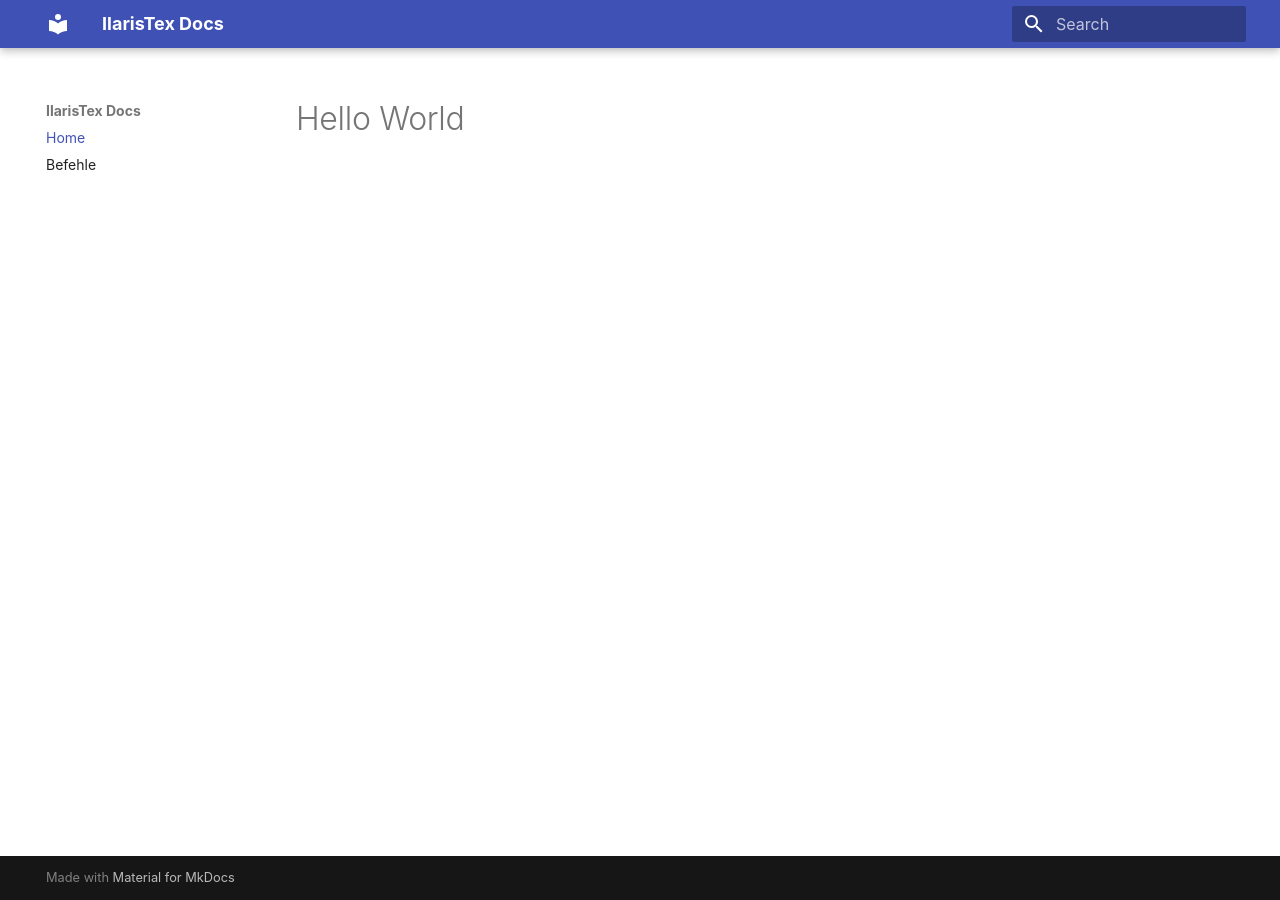
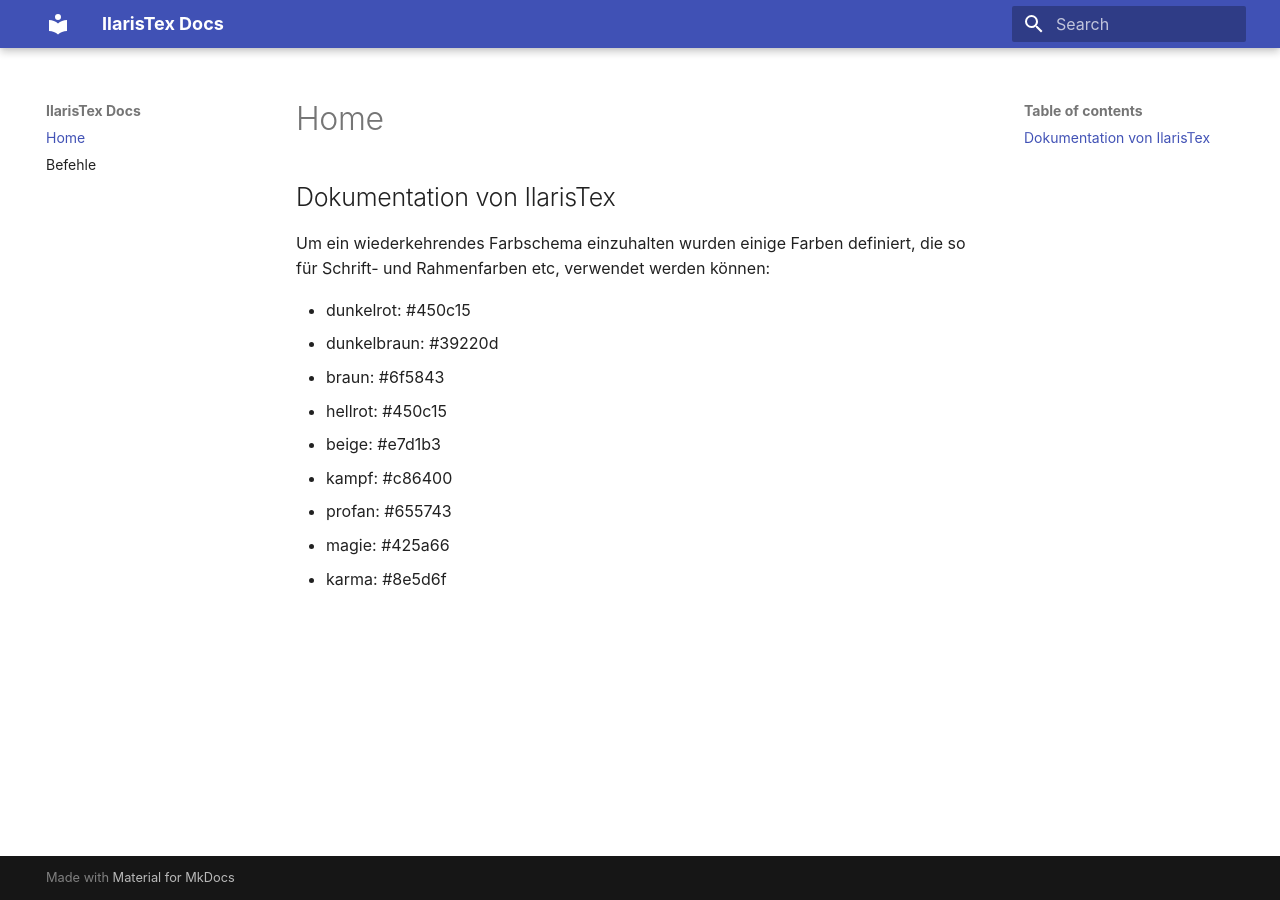
Before and after one commit to Ilaris-Tools/IlarisTex, an MkDocs documentation site: the page built from docs/index.md, in a window 1280 px wide. Built offline with MkDocs 1.6.1 and Material for MkDocs 9.7.7, drawn with Linux system fonts in a browser that asks for light colours.

Commit message:
Update index.md

```diff
--- a/docs/index.md
+++ b/docs/index.md
@@ -1,2 +1,13 @@
+## Dokumentation von IlarisTex
 
-# Hello World
+Um ein wiederkehrendes Farbschema einzuhalten wurden einige Farben definiert, die so für Schrift- und Rahmenfarben etc, verwendet werden können:
+
+- dunkelrot: #450c15
+- dunkelbraun: #39220d
+- braun: #6f5843
+- hellrot: #450c15
+- beige: #e7d1b3
+- kampf: #c86400
+- profan: #655743
+- magie: #425a66
+- karma: #8e5d6f
```
